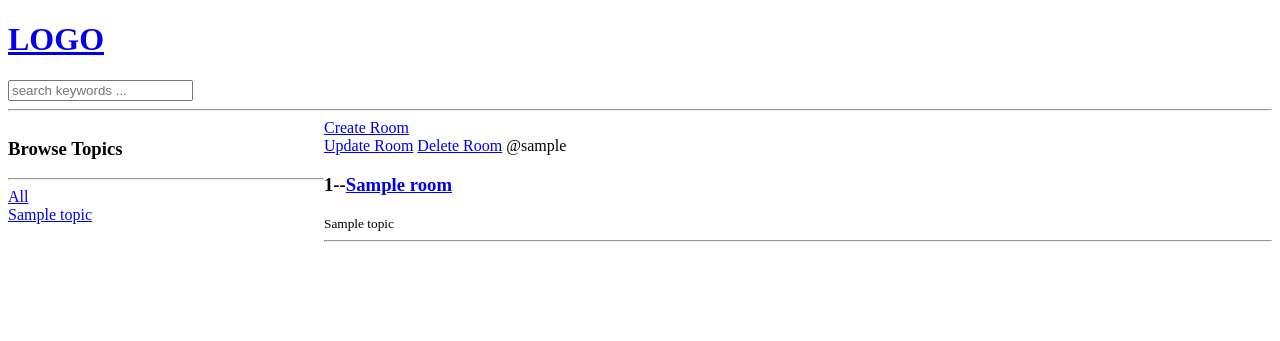
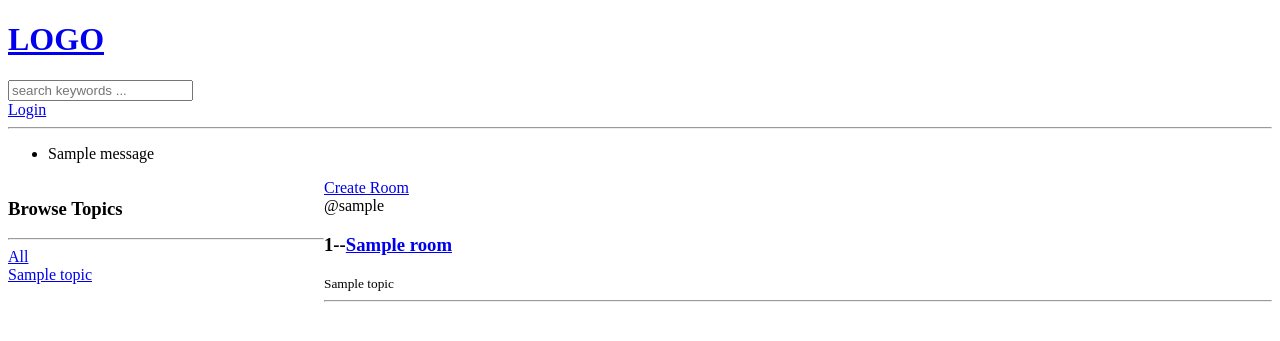
Before and after one commit to partimecoderlin/django_exericise, a Django app: page / in a window 1280 px wide. Shown: the top 341 px of the page. Run offline with Django 4.2, Linux system fonts and the light colour scheme; tables that the repository leaves empty hold one stand-in row (values such as "Sample post"); one stand-in notice (Sample message) is shown.

Commit message:
add login/logut function

```diff
--- a/base/templates/base/home.html
+++ b/base/templates/base/home.html
@@ -25,8 +25,10 @@
     <div>
       {% for room in rooms %}
       <div>
+        {% if request.user == room.host %}
         <a href="{% url 'update_room' room.id %}">Update Room</a>
         <a href="{% url 'delete_room' room.id %}">Delete Room</a>
+        {% endif %}
         <span>@{{room.host}}</span>
         <h3>
           {{room.id}}--<a href="{% url 'room' room.id %}">{{room.name}}</a>
--- a/base/urls.py
+++ b/base/urls.py
@@ -2,6 +2,8 @@ from django.urls import path
 from . import views
 
 urlpatterns = [
+    path('login/', views.login_page, name='login'),
+    path('logout/', views.logout_user, name='logout'),
     path('', views.home, name='home'),
     path('room/<str:pk>/', views.room, name='room'),
     path('create_room/', views.createRoom, name='create_room'),
--- a/base/views.py
+++ b/base/views.py
@@ -1,9 +1,42 @@
-from django.shortcuts import render, redirect
+from django.shortcuts import render, redirect, HttpResponse
+from django.contrib.auth import authenticate, login, logout
+from django.contrib.auth.decorators import login_required
+from django.contrib import messages
+from django.contrib.auth.models import User
 from django.db.models import Q
 from .forms import RoomForm
 from . import models
 
 # Create your views here.
+
+
+def login_page(request):
+    if request.user.is_authenticated:
+        redirect('home')
+    if request.method == 'POST':
+        username = request.POST.get('username')
+        password = request.POST.get('password')
+
+        try:
+            user = User.objects.get(username=username)
+        except Exception:
+            messages.error(request, 'User does not exists')
+
+        user = authenticate(request, username=username, password=password)
+
+        if user is not None:
+            login(request, user)
+            return redirect('home')
+        else:
+            messages.error(request, 'User or password does not exists')
+
+    context = {}
+    return render(request, 'base/login.html', context)
+
+
+def logout_user(request):
+    logout(request)
+    return redirect('home')
 
 
 def home(request):
@@ -25,6 +58,7 @@ def room(request, pk):
     return render(request, 'base/room.html', context)
 
 
+@login_required(login_url='login')
 def createRoom(request):
     form = RoomForm()
     if request.method == 'POST':
@@ -38,12 +72,17 @@ def createRoom(request):
     return render(request, 'base/room_form.html', context)
 
 
+@login_required(login_url='login')
 def updateRoom(request, pk):
     # 在room表中取得id为pk的数据
     room = models.Room.objects.get(id=int(pk))
     # 用上面的数据生成form供用户输入
     form = RoomForm(instance=room)
     # 当客户端post数据到这个view
+
+    if request.user != room.host:
+        return HttpResponse('You are note allowed here')
+
     if request.method == 'POST':
         # 用room查找到数据表中的数据，并用post数据更新数据表
         form = RoomForm(request.POST, instance=room)
@@ -57,8 +96,13 @@ def updateRoom(request, pk):
     return render(request, 'base/room_form.html', context)
 
 
+@login_required(login_url='login')
 def deleteRoom(request, pk):
     room = models.Room.objects.get(id=int(pk))
+
+    if request.user != room.host:
+        return HttpResponse('You are note allowed here')
+
     if request.method == 'POST':
         room.delete()
         return redirect('home')
--- a/templates/main.html
+++ b/templates/main.html
@@ -8,6 +8,15 @@
 </head>
 <body>
     {% include 'navbar.html' %}
+
+    {% if messages %}
+    <ul>
+        {% for message in messages %}
+        <li>{{message}}</li>
+        {% endfor %}
+    </ul>
+    {% endif %}
+
     {% block content %}
     {% endblock %}
 </body>
--- a/templates/navbar.html
+++ b/templates/navbar.html
@@ -4,4 +4,10 @@
 <form action="{% url 'home' %}">
   <input type="text" name="q" placeholder="search keywords ..." />
 </form>
+
+{% if request.user.is_authenticated %}
+<a href="{% url 'logout' %}">Logout</a>
+{% else %}
+<a href="{% url 'login' %}">Login</a>
+{% endif %}
 <hr />
```
Also changed, not shown: base/templates/base/login.html (added, +10 -0 lines).
